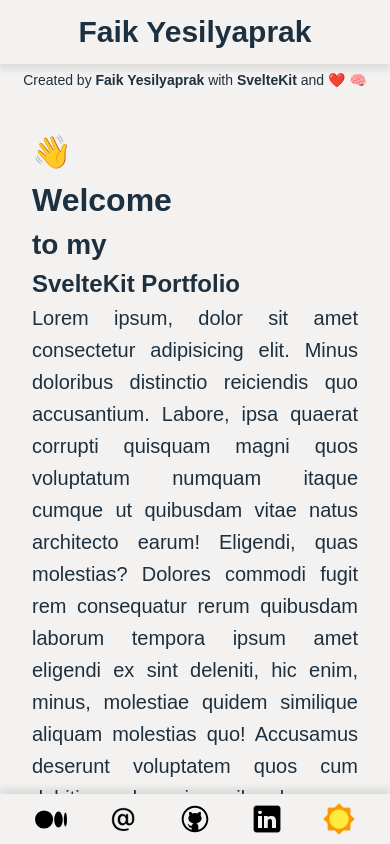
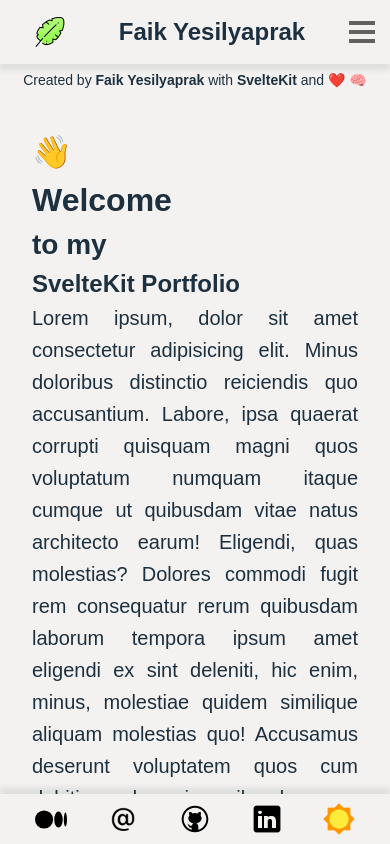
Before and after one commit to FaikYY/portfolio, a SvelteKit app: page / in a window 390 px wide. Shown: the top 844 px of the page. Built offline with nearby package versions, Linux system fonts and the light colour scheme.

Commit message:
Layout design changed, hamburger menu added, header edited, css cleaned up

```diff
--- a/src/routes/+layout.svelte
+++ b/src/routes/+layout.svelte
@@ -33,7 +33,7 @@
 	███████ ██   ██    ██     ██████   ██████     ██
 	*/
 	.app {
-		width: 100%;
+		width: 100vw;
 		min-height: 100vh;
 
 		display: grid;
--- a/src/routes/Header.svelte
+++ b/src/routes/Header.svelte
@@ -1,7 +1,6 @@
 <script>
-	import { page } from '$app/stores';
-
 	import leaf from '$lib/images/leaf.png';
+	import Navbar from './Navbar.svelte';
 
 	$: isCollapsed = false;
 
@@ -12,35 +11,11 @@
 
 <!-- //TODO: Sample todo -->
 
-<header class="flex items-center justify-center">
-	<div id="logo" class=" flex items-center justify-center text-3xl font-bold">Faik Yesilyaprak</div>
-
+<header class="">
+	<img id="leaf__icon" src={leaf} alt="Logo" />
+	<div id="logo" class=" flex items-center justify-center text-2xl font-bold">Faik Yesilyaprak</div>
 	<!-- MENU ITEMS DESKTOP-->
-	<nav class="w-full flex-grow lg:ml-6 lg:flex lg:w-auto lg:items-center">
-		<div class="text-sm lg:flex-grow">
-			<a
-				href="/"
-				class="mr-4 mt-4 block rounded-md p-2 text-lg no-underline duration-500 ease-in-out hover:no-underline lg:mt-0 lg:inline-block"
-				aria-current={$page.url.pathname === '/' ? 'page' : undefined}
-			>
-				Home
-			</a>
-			<a
-				href="/projects"
-				class="mr-4 mt-4 block rounded-md p-2 text-lg no-underline duration-500 ease-in-out hover:no-underline lg:mt-0 lg:inline-block"
-				aria-current={$page.url.pathname === '/projects' ? 'page' : undefined}
-			>
-				Projects
-			</a>
-			<a
-				href="/about"
-				class="mr-4 mt-4 block rounded-md p-2 text-lg no-underline duration-500 ease-in-out hover:no-underline lg:mt-0 lg:inline-block"
-				aria-current={$page.url.pathname === '/about' ? 'page' : undefined}
-			>
-				About Me
-			</a>
-		</div>
-	</nav>
+	<Navbar />
 </header>
 
 <style>
@@ -49,9 +24,19 @@
 		top: 0;
 		position: sticky;
 		box-shadow: 0 6px 6px rgba(29, 48, 64, 0.1);
+		max-width: 100vw;
+
+		display: flex;
+		justify-content: space-around;
+		align-items: center;
 	}
 
-	nav {
-		display: none !important;
+	#logo {
+		/* background-color: red; */
+		text-align: center;
+	}
+
+	#leaf__icon {
+		scale: 50%;
 	}
 </style>
--- /dev/null
+++ b/src/routes/Navbar.svelte
@@ -0,0 +1,118 @@
+<script>
+	import { isHamburgerExpanded } from './store';
+	import { page } from '$app/stores';
+
+	function toggleMenu() {
+		$isHamburgerExpanded = !$isHamburgerExpanded;
+	}
+</script>
+
+<!-- svelte-ignore a11y-no-static-element-interactions -->
+<!-- svelte-ignore a11y-click-events-have-key-events -->
+<!-- <div on:click={toggleMenu} class="menu__btn" class:burger__animation={$isHamburgerExpanded} /> -->
+<div on:click={toggleMenu} class="menu__btn" class:burger__animation={$isHamburgerExpanded}>
+	<div class="hamburger__bar"></div>
+	<div class="hamburger__bar"></div>
+	<div class="hamburger__bar"></div>
+</div>
+
+<nav
+	class="menu__box w-full flex-grow lg:ml-6 lg:flex lg:w-auto lg:items-center"
+	class:menu__box-toggle={$isHamburgerExpanded}
+>
+	<a
+		href="/"
+		class="menu__item mr-4 mt-4 block rounded-md p-2 text-lg no-underline ease-in-out hover:no-underline lg:mt-0 lg:inline-block"
+		aria-current={$page.url.pathname === '/' ? 'page' : undefined}
+	>
+		Home
+	</a>
+	<a
+		href="/projects"
+		class="menu__item mr-4 mt-4 block rounded-md p-2 text-lg no-underline ease-in-out hover:no-underline lg:mt-0 lg:inline-block"
+		aria-current={$page.url.pathname === '/projects' ? 'page' : undefined}
+	>
+		Projects
+	</a>
+	<a
+		href="/about"
+		class="menu__item mr-4 mt-4 block rounded-md p-2 text-lg no-underline ease-in-out hover:no-underline lg:mt-0 lg:inline-block"
+		aria-current={$page.url.pathname === '/about' ? 'page' : undefined}
+	>
+		About Me
+	</a>
+</nav>
+
+<style>
+	.menu__box-toggle {
+		left: 0 !important;
+	}
+
+	/* //SECTION: Mobile Menu and Items  */
+	.menu__box {
+		display: block;
+		position: fixed;
+		top: 0;
+		left: -100%;
+		width: 300px;
+		height: 100%;
+		margin: 0;
+		padding: 80px 0;
+		list-style: none;
+		background-color: #eceff1;
+		box-shadow: 2px 2px 6px rgba(0, 0, 0, 0.4);
+		transition: 0.3s ease;
+	}
+	.menu__item {
+		display: block;
+		padding: 12px 24px;
+		color: #333;
+		font-family: 'Roboto', sans-serif;
+		font-size: 20px;
+		font-weight: 600;
+		text-decoration: none;
+		transition: 0.3s ease;
+	}
+	.menu__item:hover {
+		background-color: #cfd8dc;
+	}
+	/* ▒▒▒▒▒▒▒▒▒▒▒▒▒▒▒▒▒▒▒▒▒ */
+
+	/* //SECTION: Draw the hamburger menu  */
+	.menu__btn {
+		right: 0;
+		width: 26px;
+		height: 50%;
+		cursor: pointer;
+		z-index: 1;
+		display: flex;
+		flex-direction: column;
+		justify-content: space-between;
+		padding: 5px;
+		transition: 0.3s ease;
+	}
+
+	.hamburger__bar {
+		height: 4px;
+		width: 26px;
+		background-color: #616161;
+		transition: 0.3s ease;
+	}
+
+	.burger__animation {
+		transform: rotate(45deg);
+	}
+
+	.burger__animation .hamburger__bar:nth-child(1) {
+		transform: rotate(0deg) translate(4px, 4px);
+	}
+
+	.burger__animation .hamburger__bar:nth-child(2) {
+		opacity: 0; /* Hide the middle bar */
+	}
+
+	.burger__animation .hamburger__bar:nth-child(3) {
+		transform: rotate(90deg) translate(-14px, -4px);
+	}
+	/* ▒▒▒▒▒▒▒▒▒▒▒▒▒▒▒▒▒▒▒▒▒ */
+</style>
--- a/src/routes/store.js
+++ b/src/routes/store.js
@@ -2,3 +2,4 @@ import { writable } from 'svelte/store';
 
 export const isDarkMode = writable(false);
 export const screenSize = writable(0);
+export const isHamburgerExpanded = writable(false);
--- a/src/styles.css
+++ b/src/styles.css
@@ -24,7 +24,7 @@
 	font-family: var(--font-body);
 }
 
-* {
+html, body, * {
 	margin: 0;
 	padding: 0;
 	box-sizing: border-box;
```
